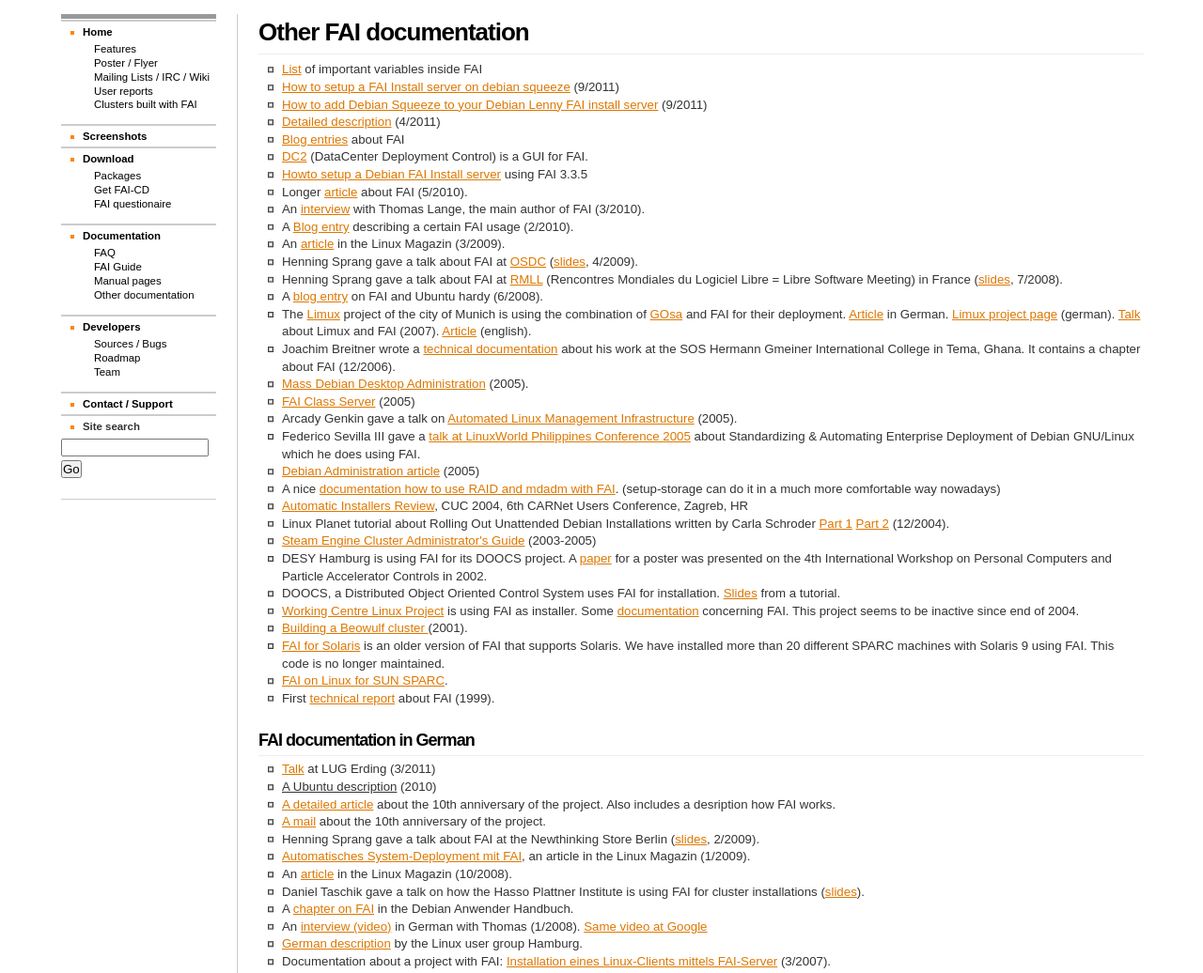
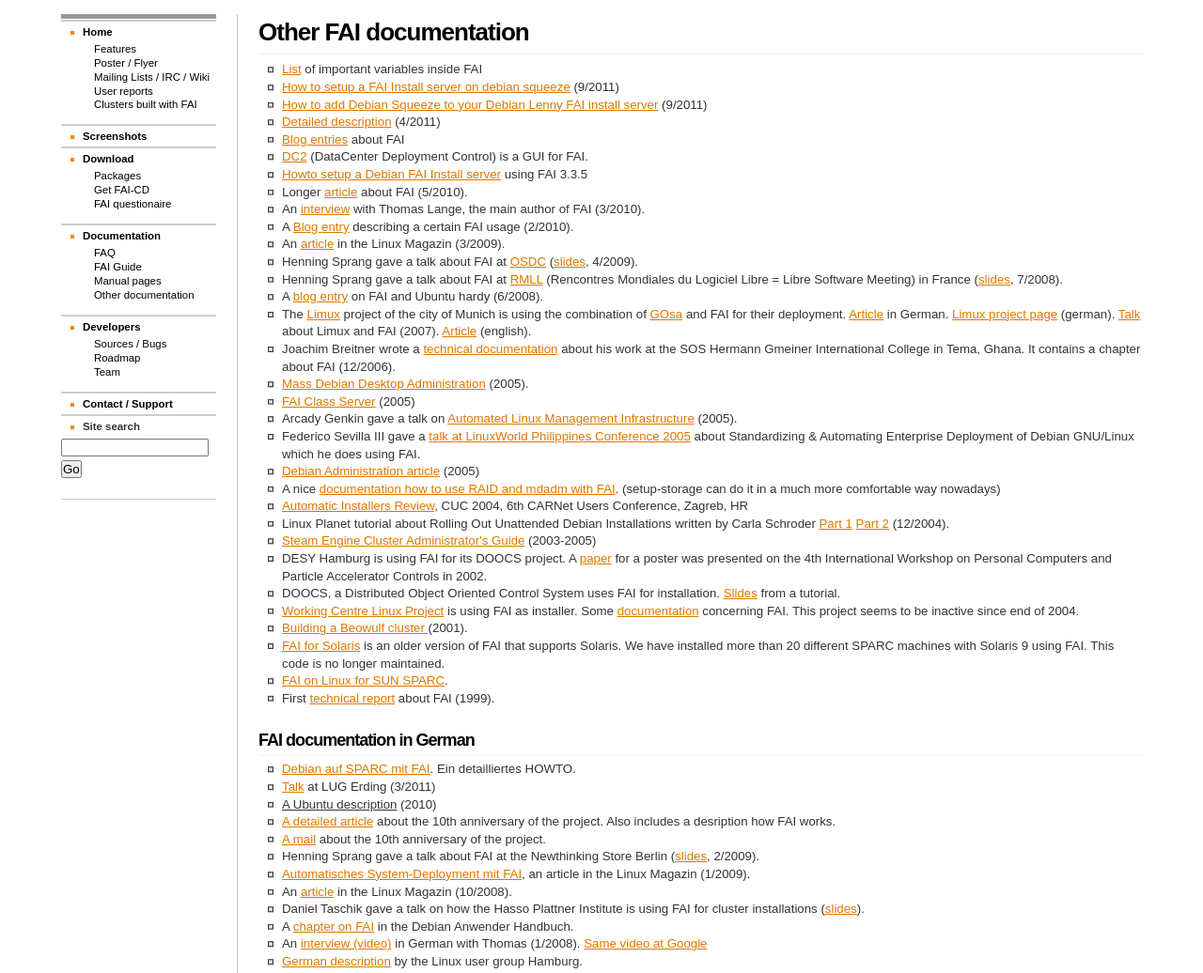
Before and after one commit to faiproject/fai-project.org, a plain HTML site: page otherdocs/index.html in a window 1280 px wide. Shown: the part 64-1100 px from the top of the page at 94% size. Drawn offline with nearby package versions, Linux system fonts and the light colour scheme; files that its build step writes are made by us from their sources.

Commit message:
add link

```diff
--- a/otherdocs/index.html
+++ b/otherdocs/index.html
@@ -142,6 +142,8 @@
 <h2>FAI documentation in German</h2>
 <ul>
 
+<li> <a href="https://www.pug.org/mediawiki/index.php/FAI_SPARC_Debian">Debian auf SPARC mit FAI</a>. Ein detailliertes HOWTO.
+
 <li> <a href="http://www.lug-erding.de/vortrag/FAI.pdf">Talk</a> at LUG Erding (3/2011)
 
 <li> <a hfref="http://www.wh-netz.de/knowledgebase/FaI">A Ubuntu description</a> (2010)
```
